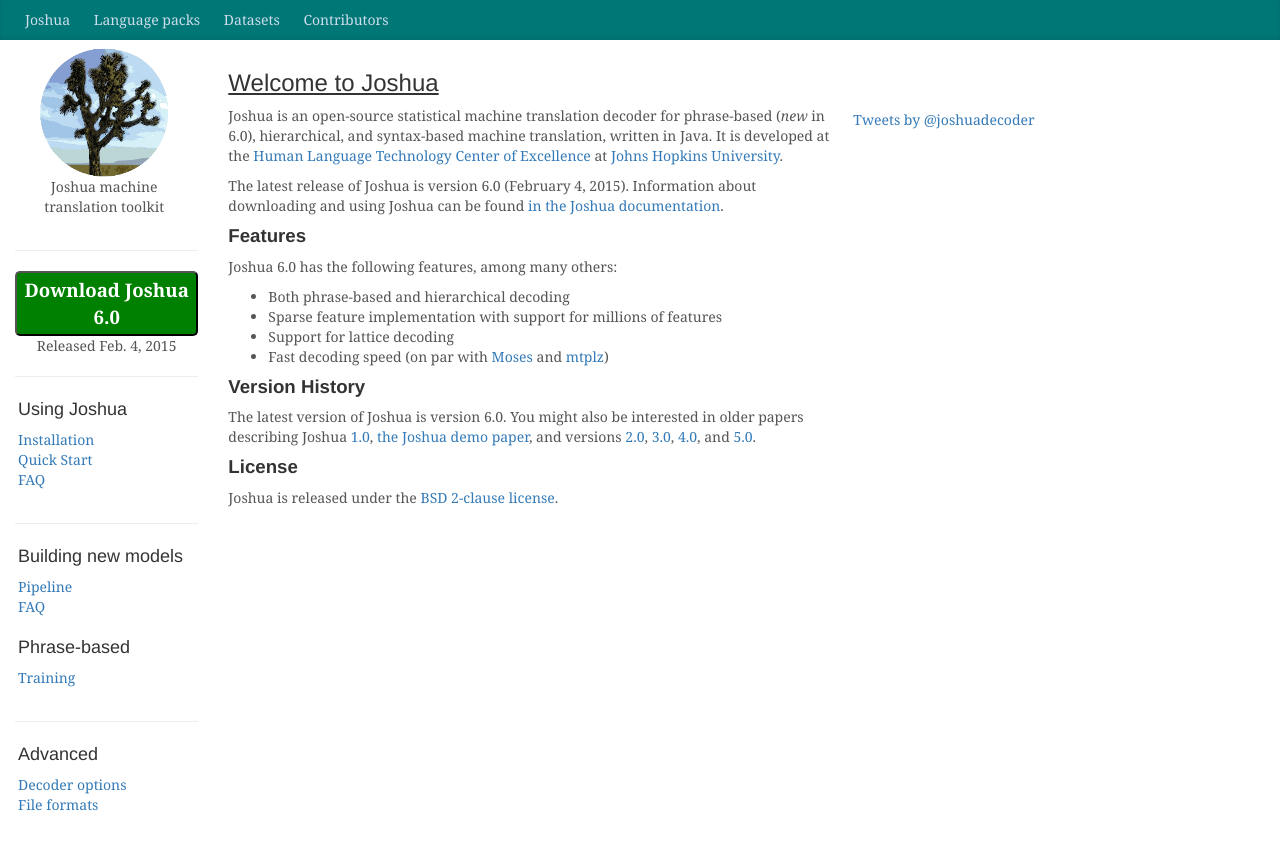
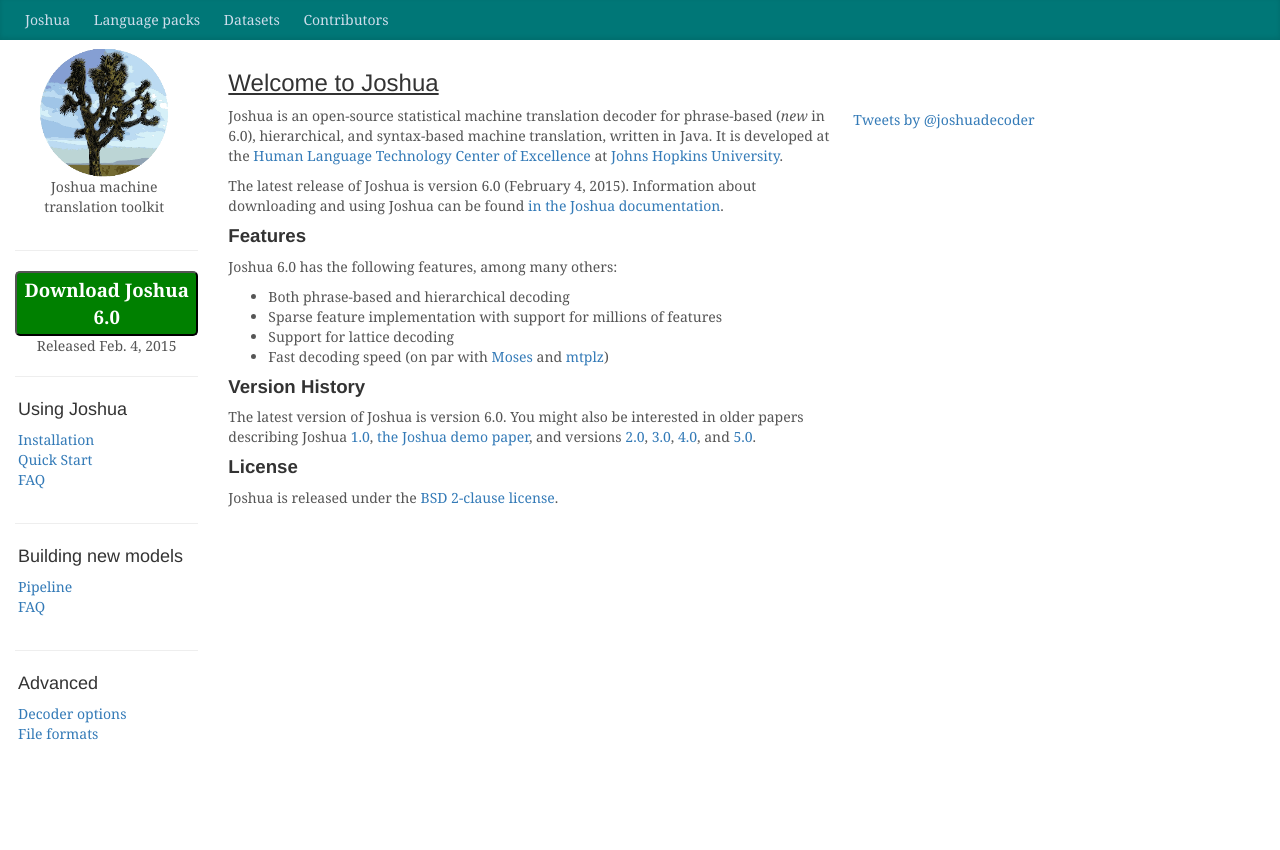
Before and after one commit to joshua-decoder/joshua-decoder.github.com, a Jekyll site: the page built from index.md, in a window 1280 px wide. Shown: the top 850 px of the page. Built offline with Jekyll 4.4.1, drawn with Linux system fonts in a browser that asks for light colours; nearby versions of some CDN libraries; comment, search, counter and statistics services are not loaded; some of the changed lines change nothing that is shown.

Commit message:
fixed broken links

```diff
--- a/_layouts/default6.html
+++ b/_layouts/default6.html
@@ -76,18 +76,20 @@
               <li><a href="/6.0/faq.html">FAQ</a></li>
             </ol>
           </div>
+<!--
           <div class="sidebar-module">
             <h4>Phrase-based</h4>
             <ol class="list-unstyled">
-              <li><a href="phrase.html">Training</a></li>
+              <li><a href="/6.0/phrase.html">Training</a></li>
             </ol>
           </div>
+-->
           <hr>
           <div class="sidebar-module">
             <h4>Advanced</h4>
             <ol class="list-unstyled">
-              <li><a href="decoder.html">Decoder options</a></li>
-              <li><a href="file-formats.html">File formats</a></li>
+              <li><a href="/6.0/decoder.html">Decoder options</a></li>
+              <li><a href="/6.0/file-formats.html">File formats</a></li>
             </ol>
           </div>
         </div><!-- /.blog-sidebar -->
```
